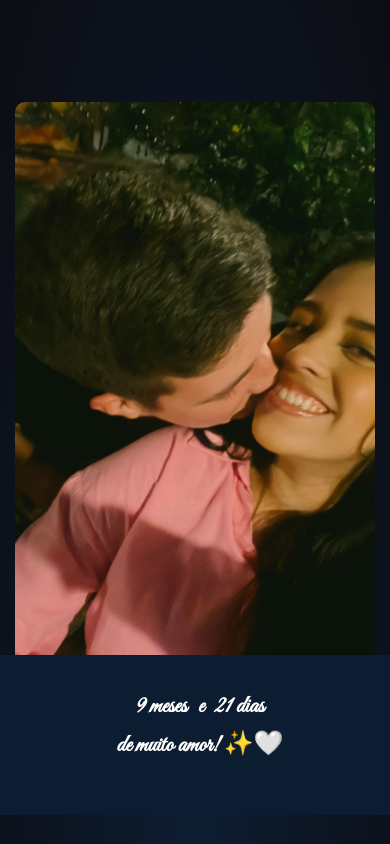
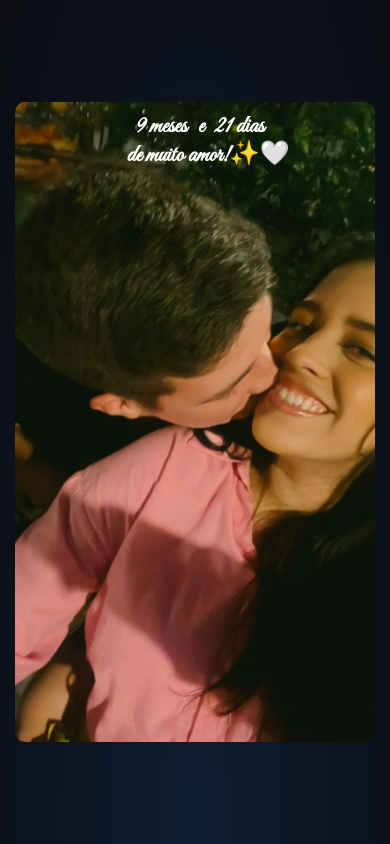
Before and after one commit to gabriel11lima/bibosheart, a plain HTML site: page index.html in a window 390 px wide. Drawn offline with Linux system fonts and the light colour scheme.

Commit message:
terceiro commit

```diff
--- a/relogio.js
+++ b/relogio.js
@@ -33,7 +33,7 @@ function atualizarRelogio() {
     }
     texto += `<span class="tempo-meses">${resultado.meses} ${resultado.meses > 1 ? 'meses' : 'mês'}</span> e `;
     texto += `<span class="tempo-dias">${resultado.dias} ${resultado.dias > 1 ? 'dias' : 'dia'}</span>`;
-    texto += '<p>de muito amor! ✨🤍</p>'
+    texto += '<p>de muito amor!✨🤍</p>'
     relogioDiv.innerHTML = texto;
 }
 
--- a/relogiostyle.css
+++ b/relogiostyle.css
@@ -1,6 +1,6 @@
 .relogio {
     position: fixed; /* Fixa a posição do elemento na tela */
-    top: 596px; /* Define a posição do elemento a partir do topo da tela */
+    top: auto; /* Define a posição do elemento a partir do topo da tela */
     left: 50%; /* Centraliza o elemento horizontalmente na tela */
     transform: translateX(-50%); /* Ajusta a centralização do elemento */
     padding: 24px 92px; /* Define o espaçamento interno do elemento */
@@ -9,8 +9,7 @@
     font-weight: bold; /* Define a fonte como negrito */
     color: #ffffff; /* Cor do texto branca */
 
-    backdrop-filter: blur(100px); /* Aplica um desfoque no fundo */
-    background-color: #0d1d31; /* Fundo rosa claro com transparência */
+
     text-align: center; /* Centraliza o texto dentro do elemento */
     width: fit-content; /* Ajusta a largura do elemento ao conteúdo */
     animation: fadeInUp 1.5s ease-out; /* Animação de entrada suave */
@@ -23,6 +22,19 @@
     margin: 7px;
 }
 
+.relogio p{
+    position: fixed; /* Fixa a posição do elemento na tela */
+    top: 50px; /* Define a posição do elemento a partir do topo da tela */
+    left: 52%; /* Centraliza o elemento horizontalmente na tela */
+    transform: translateX(-50%); /* Ajusta a centralização do elemento */
+    font-family: 'Great Vibes', Arial, sans-serif; /* Fonte com um toque mais suave */
+    font-size: 24px; /* Tamanho da fonte */
+    font-weight: bold; /* Define a fonte como negrito */
+    color: #ffffff; /* Cor do texto branca */
+    text-align: center;
+    border: #0c0d13;
+}
+
 .tempo-anos, .tempo-meses, .tempo-dias {
     color: #ffffff; /* Define a cor do texto como branca */
     font-weight: bold; /* Deixa o texto em negrito */
@@ -32,7 +44,7 @@
 @media (max-width:450px){
     .relogio{
         position: fixed; /* Fixa a posição do elemento na tela */
-        top: 650px; /* Define a posição do elemento a partir do topo da tela */
+        top: 70px; /* Define a posição do elemento a partir do topo da tela */
         left: 50%; /* Centraliza o elemento horizontalmente na tela */
         transform: translateX(-50%); /* Ajusta a centralização do elemento */
         width: 210px;
@@ -40,6 +52,7 @@
         padding: 30px 100px; /* Define o espaçamento interno do elemento */
         font-size: 24px; /* Tamanho da fonte */
         margin: 5px;
+
     }
     .relogio span {
         display: inline-block; /* Exibe o conteúdo em linha, mas como bloco, permitindo margens */
@@ -47,8 +60,8 @@
     }
     .relogio p{
         position: fixed; /* Fixa a posição do elemento na tela */
-        top: 50px; /* Define a posição do elemento a partir do topo da tela */
-        left: 50%; /* Centraliza o elemento horizontalmente na tela */
+        top: 40px; /* Define a posição do elemento a partir do topo da tela */
+        left: 52%; /* Centraliza o elemento horizontalmente na tela */
         transform: translateX(-50%); /* Ajusta a centralização do elemento */
         font-family: 'Great Vibes', Arial, sans-serif; /* Fonte com um toque mais suave */
         font-size: 24px; /* Tamanho da fonte */
--- a/style.css
+++ b/style.css
@@ -55,14 +55,6 @@ body {
     width: auto; /* Remove a largura fixa para que o conteúdo defina a largura */
     display: flex;
     justify-content: center;
-}
-
-.manual-btn {
-    border: 2px solid #ffffff;
-    padding: 5px;
-    border-radius: 10px;
-    cursor: pointer;
-    transition: 1s;
 }
 
 .manual-btn:not(:last-child){
```
Also changed, not shown: back.css (line endings or trailing spaces).
